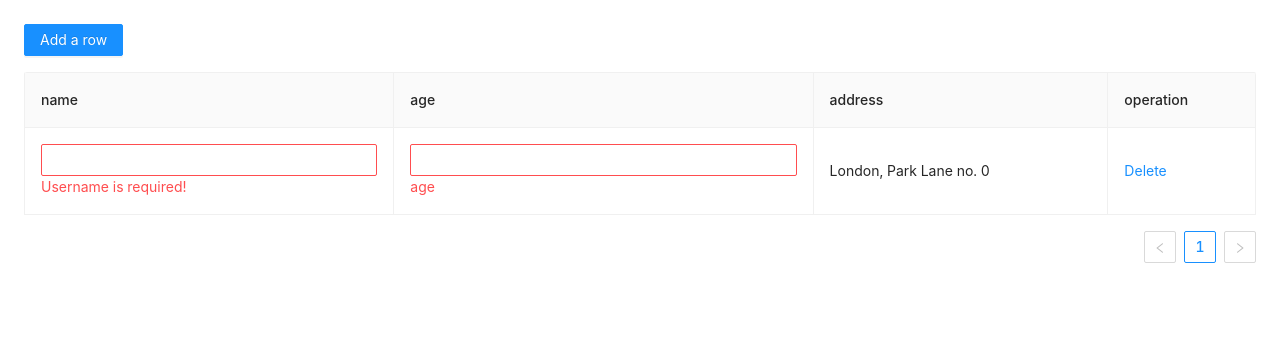
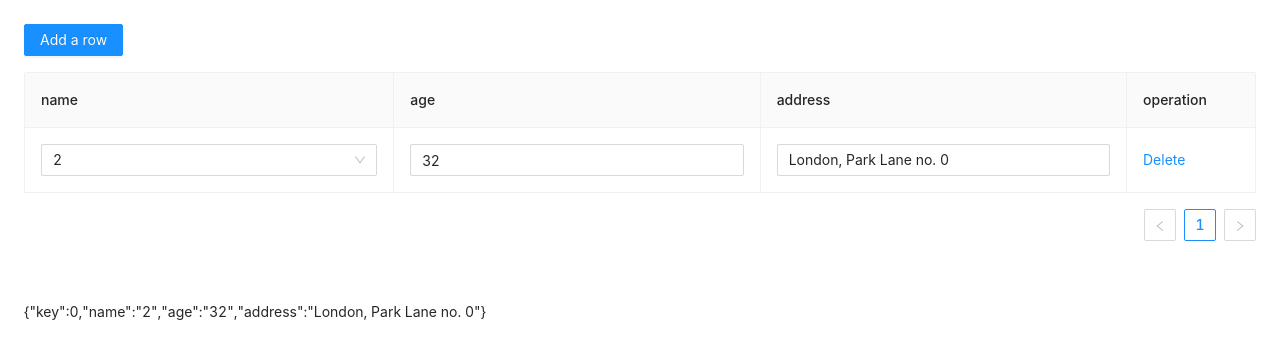
Before and after one commit to cscxxx/custom-components, a React (Create React App) app: page / in a window 1280 px wide. Shown: the top 358 px of the page. Built offline with nearby package versions, Linux system fonts and the light colour scheme.

Commit message:
添加可编辑table封装，使用form表单和表单控件

```diff
--- a/src/EditableTable/MyInput.tsx
+++ /dev/null
@@ -1,19 +0,0 @@
-import { Input } from "antd";
-import { useStore } from "./ctx.ts";
-
-export default () => {
-  const { form } = useStore();
-  return (
-    <Input
-      onChange={(e) => {
-        console.log("111", form);
-        form.setFields([
-          {
-            name: "name",
-            errors: [e.target.value],
-          },
-        ]);
-      }}
-    />
-  );
-};
--- a/src/EditableTable/TableEditableBody/EditableCell.tsx
+++ b/src/EditableTable/TableEditableBody/EditableCell.tsx
@@ -1,6 +1,5 @@
-import { Form, InputRef } from "antd";
-import React, { useEffect, useRef, useState } from "react";
-import { useStore } from "../ctx.ts";
+import { Form, Input, InputNumber, Select } from "antd";
+import React from "react";
 import type { EditableCellProps } from "../types.d.ts";
 
 export const EditableCell: React.FC<EditableCellProps> = ({
@@ -10,50 +9,32 @@ export const EditableCell: React.FC<EditableCellProps> = ({
   dataIndex,
   record,
   rules,
-  handleSave,
+  valueType,
+  options,
   ...restProps
 }) => {
-  const [editing, setEditing] = useState(false);
-
-  const inputRef = useRef<InputRef>(null);
-
-  const { form } = useStore();
-
-  const toggleEdit = () => {
-    setEditing(!editing);
-    form?.setFieldsValue({ [dataIndex]: record[dataIndex] });
-  };
-
-  const save = async () => {
-    try {
-      const values = await form?.validateFields();
-      toggleEdit();
-      handleSave({ ...record, ...values });
-    } catch (errInfo) {
-      console.log("Save failed:", errInfo);
+  let childNode = children;
+  if (editable) {
+    if (valueType === "select") {
+      childNode = (
+        <Form.Item style={{ margin: 0 }} name={dataIndex} rules={rules ?? []}>
+          <Select options={options ?? []} allowClear></Select>
+        </Form.Item>
+      );
+    } else if (valueType === "number") {
+      childNode = (
+        <Form.Item style={{ margin: 0 }} name={dataIndex} rules={rules ?? []}>
+          <InputNumber style={{ width: "100%" }} type="number"></InputNumber>
+        </Form.Item>
+      );
+    } else {
+      childNode = (
+        <Form.Item style={{ margin: 0 }} name={dataIndex} rules={rules ?? []}>
+          <Input></Input>
+          {/* {children} */}
+        </Form.Item>
+      );
     }
-  };
-
-  useEffect(() => {
-    // 初始化时验证下表单
-    form.validateFields(["age"]);
-    form.setFields([
-      {
-        name: "name",
-        errors: ["Username is required!"],
-      },
-    ]);
-  }, []);
-
-  let childNode = children;
-
-  if (editable) {
-    childNode = (
-      <Form.Item style={{ margin: 0 }} name={dataIndex} rules={rules ?? []}>
-        {children}
-      </Form.Item>
-    );
   }
-
   return <td {...restProps}>{childNode}</td>;
 };
--- a/src/EditableTable/TableEditableBody/EditableRow.tsx
+++ b/src/EditableTable/TableEditableBody/EditableRow.tsx
@@ -1,21 +1,42 @@
 import { Form } from "antd";
 import React from "react";
-import { EditableContext } from "../ctx.ts";
+import { useStore } from "../CTX.ts";
 import { EditableRowProps } from "../types";
+import { EditableRowContext } from "./RowCTX.ts";
 
 export const EditableRow: React.FC<EditableRowProps> = ({
   index,
   ...props
 }) => {
-  // console.log("000", props);
-
+  const { dataSource, setDataSource } = useStore();
   const [form] = Form.useForm();
-  debugger;
   return (
-    <Form form={form} component={false}>
-      <EditableContext.Provider value={{ form }}>
+    <Form
+      form={form}
+      initialValues={dataSource?.find(
+        (item) => item.key.toString() === props?.["data-row-key"]
+      )}
+      onValuesChange={(changedValues: any, values: any) => {
+        props?.["data-row-key"] &&
+          setDataSource((prev) => {
+            const newData = [...prev];
+            const index = newData.findIndex(
+              (item) => item.key.toString() === props?.["data-row-key"]
+            );
+            const item = newData[index];
+            newData.splice(index, 1, {
+              ...item,
+              ...changedValues,
+            });
+            return newData;
+          });
+      }}
+      // validateTrigger={["onBlur"]}
+      component={false}
+    >
+      <EditableRowContext.Provider value={{ form }}>
         <tr {...props} />
-      </EditableContext.Provider>
+      </EditableRowContext.Provider>
     </Form>
   );
 };
--- /dev/null
+++ b/src/EditableTable/TableEditableBody/RowCTX.ts
@@ -0,0 +1,11 @@
+import { FormInstance } from "antd/es/form";
+import React, { useContext } from "react";
+
+type IStore = { form: FormInstance };
+
+export const EditableRowContext = React.createContext<IStore>({} as IStore);
+
+export const useStore = () => {
+  const store = useContext(EditableRowContext)!;
+  return store;
+};
--- a/src/EditableTable/ctx.ts
+++ b/src/EditableTable/ctx.ts
@@ -1,11 +1,14 @@
-import { FormInstance } from "antd/es/form";
 import React, { useContext } from "react";
+import { DataType } from "./types";
 
-type IStore = { form: FormInstance };
+type IStore = {
+  dataSource: DataType[];
+  setDataSource: React.Dispatch<React.SetStateAction<DataType[]>>;
+};
 
-export const EditableContext = React.createContext<IStore>({} as IStore);
+export const EditableTableContext = React.createContext<IStore>({} as IStore);
 
 export const useStore = () => {
-  const store = useContext(EditableContext)!;
+  const store = useContext(EditableTableContext)!;
   return store;
 };
--- a/src/EditableTable/index.tsx
+++ b/src/EditableTable/index.tsx
@@ -1,6 +1,7 @@
 import { Button, Table } from "antd";
 import "antd/dist/antd.css";
 import React, { useState } from "react";
+import { EditableTableContext } from "./CTX.ts";
 import "./index.css";
 import { EditableCell } from "./TableEditableBody/EditableCell.tsx";
 import { EditableRow } from "./TableEditableBody/EditableRow.tsx";
@@ -10,8 +11,8 @@ import useColumns from "./use-columns.tsx";
 const App: React.FC = () => {
   const [dataSource, setDataSource] = useState<DataType[]>([
     {
-      key: "0",
-      name: "Edward King 0",
+      key: 0,
+      name: "2",
       age: "32",
       address: "London, Park Lane no. 0",
     },
@@ -20,13 +21,12 @@ const App: React.FC = () => {
   const { columns } = useColumns({ dataSource, setDataSource });
 
   const [count, setCount] = useState(2);
-  // const form = useStore();
 
   const handleAdd = () => {
     const newData: DataType = {
       key: count,
-      name: ``,
-      age: "",
+      name: `2`,
+      age: "1212",
       address: `London, Park Lane no. ${count}`,
     };
     setDataSource([...dataSource, newData]);
@@ -38,6 +38,7 @@ const App: React.FC = () => {
       <Button onClick={handleAdd} type="primary" style={{ marginBottom: 16 }}>
         Add a row
       </Button>
+      <EditableTableContext.Provider value={{ dataSource, setDataSource }}>
         <Table
           components={{
             body: {
@@ -48,8 +49,19 @@ const App: React.FC = () => {
           rowClassName={() => "editable-row"}
           bordered
           dataSource={dataSource}
+          rowKey={(record: DataType) => record.key.toString()} // 需要编辑时，必传
           columns={columns as ColumnTypes}
         />
+      </EditableTableContext.Provider>
+      <br></br>
+      {dataSource?.map((i) => {
+        return (
+          <>
+            <br></br>
+            {JSON.stringify(i)}
+          </>
+        );
+      })}
     </div>
   );
 };
--- a/src/EditableTable/types.d.ts
+++ b/src/EditableTable/types.d.ts
@@ -1,4 +1,4 @@
-import { Rule, RuleObject } from "antd/lib/form";
+import { RuleObject } from "antd/lib/form";
 import Table from "antd/lib/table/Table";
 
 export interface Item {
@@ -15,6 +15,8 @@ export interface EditableCellProps {
   dataIndex: keyof Item;
   record: Item;
   rules: RuleObject[];
+  valueType: string;
+  options?: { label: string; value: string }[];
   handleSave: (record: Item) => void;
 }
 
--- a/src/EditableTable/use-columns.tsx
+++ b/src/EditableTable/use-columns.tsx
@@ -1,45 +1,50 @@
-import { Input, Popconfirm } from "antd";
+import { Popconfirm } from "antd";
 import { RuleObject } from "antd/es/form";
-import React from "react";
-import MyInput from "./MyInput.tsx";
+import React, { useMemo } from "react";
 import { ColumnTypes, DataType } from "./types";
 
 export default ({ dataSource, setDataSource }) => {
+  const columns = useMemo(() => {
     const handleDelete = (key: React.Key) => {
-    const newData = dataSource.filter((item) => item.key !== key);
+      const newData = dataSource?.filter((item) => item.key !== key);
       setDataSource(newData);
     };
-
-  const handleSave = (row: DataType) => {
-    const newData = [...dataSource];
-    const index = newData.findIndex((item) => row.key === item.key);
-    const item = newData[index];
-    newData.splice(index, 1, {
-      ...item,
-      ...row,
-    });
-    setDataSource(newData);
-  };
-
     const defaultColumns: (ColumnTypes[number] & {
       editable?: boolean;
       dataIndex: string;
       rules?: RuleObject[];
+      valueType?: "input" | "select" | "number";
+      options?: {
+        value: string;
+        label: string;
+      }[];
     })[] = [
       {
         title: "name",
         dataIndex: "name",
         width: "30%",
         editable: true,
+        valueType: "select",
+        options: [
+          {
+            value: "1",
+            label: "1",
+          },
+          {
+            value: "2",
+            label: "2",
+          },
+          {
+            value: "3",
+            label: "3",
+          },
+        ],
         rules: [
           {
             required: true,
-          message: "test",
+            message: "必填项！",
           },
         ],
-      render: (value: any, record: any, index: number) => {
-        return <MyInput />;
-      },
       },
       {
         title: "age",
@@ -51,19 +56,18 @@ export default ({ dataSource, setDataSource }) => {
             message: "age",
           },
         ],
-      render: (value: any, record: any, index: number) => {
-        return (
-          <Input
-            onPressEnter={() => {
-              console.log(121211);
-            }}
-          />
-        );
-      },
+        valueType: "number",
       },
       {
         title: "address",
         dataIndex: "address",
+        editable: true,
+        rules: [
+          {
+            required: true,
+            message: "age",
+          },
+        ],
       },
       {
         title: "operation",
@@ -82,25 +86,20 @@ export default ({ dataSource, setDataSource }) => {
       },
     ];
 
-  const columns = defaultColumns.map((col) => {
+    return defaultColumns.map((col) => {
       if (!col.editable) {
         return col;
       }
       return {
         ...col,
         onCell: (record: DataType) => {
-        debugger;
           return {
             record,
-          // editable: col.editable,
-          // dataIndex: col.dataIndex,
-          // title: col.title,
             ...col,
-          handleSave,
           };
         },
       };
     });
-
+  }, [dataSource]);
   return { columns };
 };
```
Also changed, not shown: 1 other file (tests, documents, lock files or other folders). Lines whose indentation alone changed are shown as unchanged.
